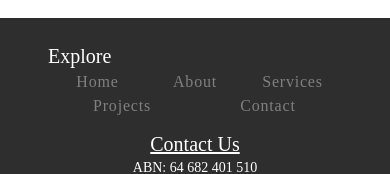
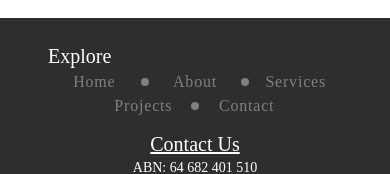
Before and after one commit to Wazmond/next-electricians, a Next.js app: page / in a window 390 px wide. Shown: the part 3129-3303 px from the top of the page. Built offline with nearby package versions, Linux system fonts and the light colour scheme; a web font is replaced by a local one.

Commit message:
Made styling changes on the Nav of footer so it doesnt take up the whole screen on mobile. Made it responsive for mobile/larger displays too.

```diff
--- a/src/app/(frontend)/ui/footer/nav.tsx
+++ b/src/app/(frontend)/ui/footer/nav.tsx
@@ -3,32 +3,38 @@ import React from 'react'
 
 const Nav = () => {
   return (
-    <div className="relative w-full flex flex-row flex-wrap text-mono-500 tracking-wider font-robotoSerif text-center justify-evenly">
-      <Link href="/" className="group w-[calc(33%-1px)]">
-        <h4 className="transition-colors duration-100 ease-in-out group hover:text-mono-50">
-          Home
-        </h4>
+    <div className="relative w-full flex flex-col text-mono-500 tracking-wider font-robotoSerif justify-center text-center">
+      <div className="flex flex-row sm:flex-col">
+        <Link href="/" className="flex-1">
+          <h4 className="transition-colors duration-100 ease-in-out  hover:text-mono-50">Home</h4>
         </Link>
-      <Link href="/about" className="group w-[calc(33%-1px)]">
-        <h4 className="transition-colors duration-100 ease-in-out group hover:text-mono-50">
-          About
-        </h4>
+        <span className="sm:hidden h-[8px] w-[8px] rounded-full bg-mono-500 self-center" />
+        <Link href="/about" className="flex-1">
+          <h4 className="transition-colors duration-100 ease-in-out  hover:text-mono-50">About</h4>
         </Link>
-      <Link href="/services" className="group w-[calc(33%-1px)]">
-        <h4 className="transition-colors duration-100 ease-in-out group hover:text-mono-50">
+        <span className="sm:hidden h-[8px] w-[8px] rounded-full bg-mono-500 self-center" />
+        <Link href="/services" className="flex-1">
+          <h4 className="transition-colors duration-100 ease-in-out  hover:text-mono-50">
             Services
           </h4>
         </Link>
-      <Link href="/projects" className="group w-[calc(49.5%-1.5px)]">
-        <h4 className="transition-colors duration-100 ease-in-out group hover:text-mono-50">
+      </div>
+
+      <div className="flex flex-row sm:flex-col">
+        <span className="flex-1" />
+        <Link href="/projects" className="flex-[2]">
+          <h4 className="transition-colors duration-100 ease-in-out  hover:text-mono-50">
             Projects
           </h4>
         </Link>
-      <Link href="/contact" className="group w-[calc(49.5%-1.5px)]">
-        <h4 className="transition-colors duration-100 ease-in-out group hover:text-mono-50">
+        <span className="sm:hidden h-[8px] w-[8px] rounded-full bg-mono-500 self-center" />
+        <Link href="/contact" className="flex-[2]">
+          <h4 className="transition-colors duration-100 ease-in-out  hover:text-mono-50">
             Contact
           </h4>
         </Link>
+        <span className="flex-1" />
+      </div>
     </div>
   )
 }
```
Lines whose indentation alone changed are shown as unchanged.
